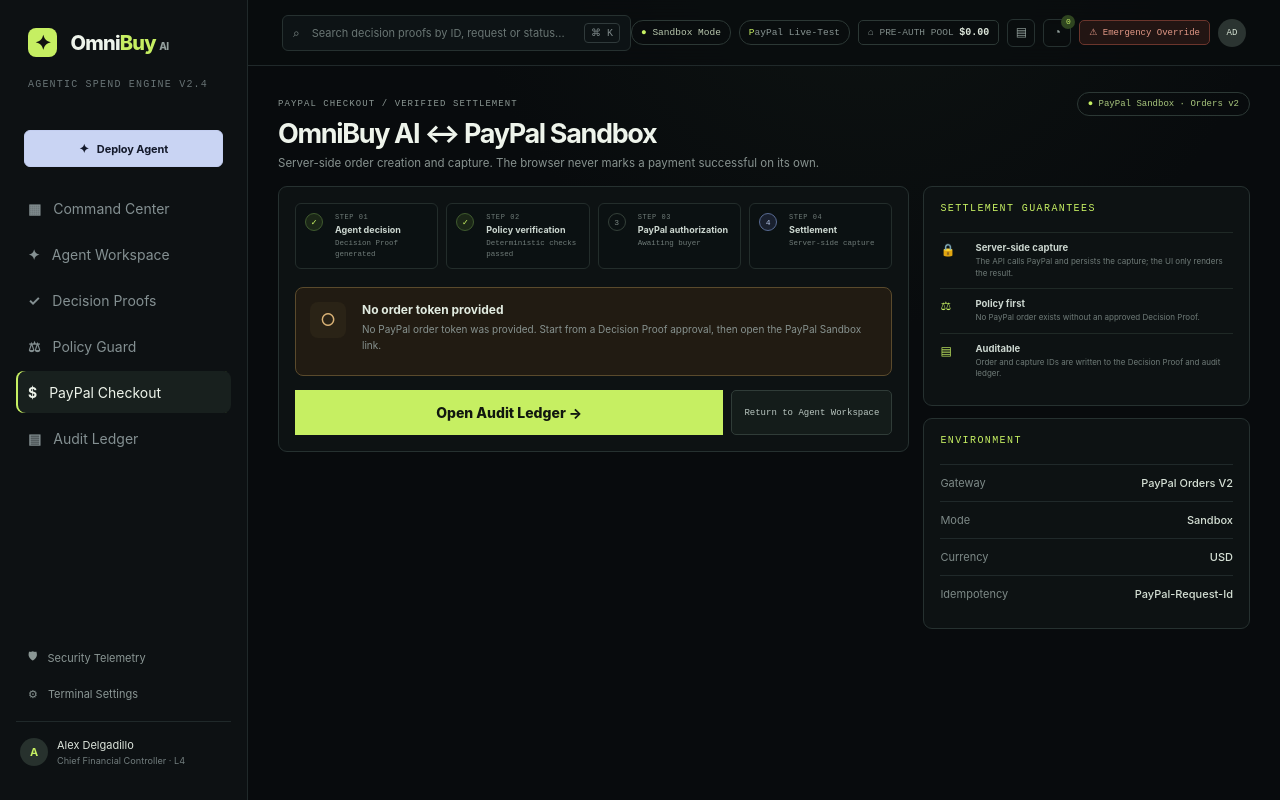
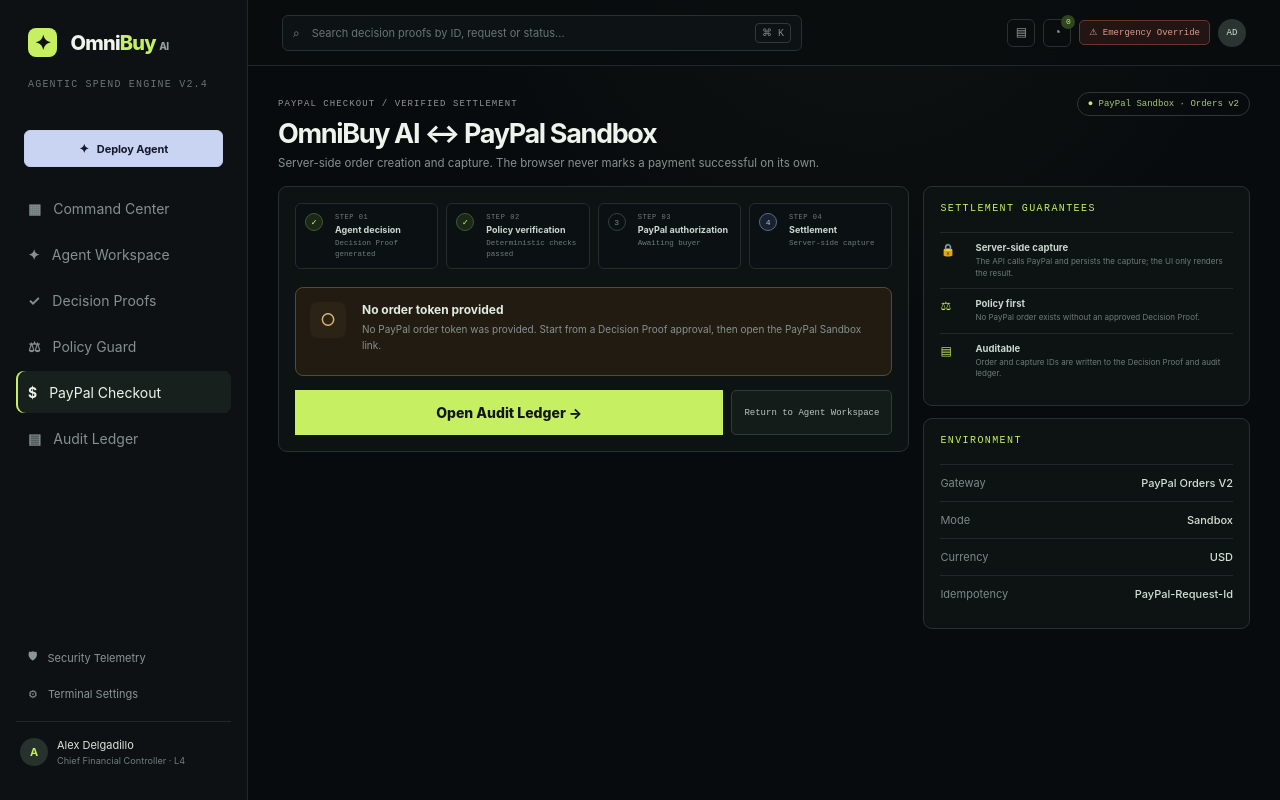
Before and after one commit to alexdelgadillosan/omnibuy-ai, a Next.js app in the folder apps/web/: page /checkout in a window 1280 px wide. Built offline with nearby package versions, Linux system fonts and the light colour scheme; no server answers.

Commit message:
Remove Sandbox Mode, Live-Test, and pre-auth pool from top bar

```diff
--- a/apps/web/app/globals.css
+++ b/apps/web/app/globals.css
@@ -167,20 +167,14 @@
 .topbar .search input::placeholder{color:#697573}
 .topbar .search>span{color:#7d8987;font-size:12px}
 .top-actions{display:flex;align-items:center;gap:8px;font:9.5px ui-monospace,monospace;color:#93a09c}
-.mode-pill{border:1px solid #2c3835;border-radius:12px;padding:6px 9px;color:#b9c8ae;white-space:nowrap}
-.mode-pill:first-letter{color:var(--lime)}
-.mode-pill-muted{color:#8a9694}
-.preauth{border:1px solid #2c3835;border-radius:5px;padding:6px 9px;color:#7f8b88;white-space:nowrap}
-.preauth b{color:#dfe9dd;font-size:10px}
 .top-icon{position:relative;display:grid;place-items:center;width:28px;height:28px;border:1px solid #263130;border-radius:6px;color:#93a09c;font-size:12px}
 .top-icon:hover{background:#141c1a;color:#e2ebe1}
 .top-icon i{position:absolute;top:-5px;right:-5px;display:grid;place-items:center;min-width:14px;height:14px;padding:0 3px;border-radius:7px;background:#2f4520;color:var(--lime);font:8px ui-monospace,monospace;font-style:normal}
 .override{border:1px solid #6b352c;border-radius:5px;background:#221513;color:#e39987;padding:6px 9px;font:9px ui-monospace,monospace;white-space:nowrap}
 .override:hover{background:#301a17}
 .avatar{display:grid;place-items:center;width:28px;height:28px;border-radius:50%;background:#2b3431;color:#d8e4d5;font:9px ui-monospace,monospace}
-@media(max-width:1180px){.preauth,.mode-pill-muted{display:none}}
 @media(max-width:900px){.override{display:none}.topbar .search{max-width:none}}
-@media(max-width:760px){.mode-pill{display:none}.top-actions{gap:5px}}
+@media(max-width:760px){.top-actions{gap:5px}}
 
 /* Command Center — Stitch-aligned dashboard */
 .cc-hero{max-width:none;margin:0 0 16px;text-align:left}
--- a/apps/web/components/TopBar.tsx
+++ b/apps/web/components/TopBar.tsx
@@ -10,7 +10,6 @@ export default function TopBar() {
   const router = useRouter();
   const searchRef = useRef<HTMLInputElement>(null);
   const [query, setQuery] = useState("");
-  const [authorized, setAuthorized] = useState(0);
   const [pending, setPending] = useState(0);
 
   useEffect(() => {
@@ -28,8 +27,6 @@ export default function TopBar() {
     fetch(`${API}/api/decision-proofs`)
       .then((response) => (response.ok ? response.json() : []))
       .then((items: any[]) => {
-        const open = items.filter((item) => ["approved", "checkout_pending"].includes(item.status));
-        setAuthorized(open.reduce((total, item) => total + Number(item.optimization?.total || 0), 0));
         setPending(items.filter((item) => item.status === "awaiting_approval").length);
       })
       .catch(() => undefined);
@@ -55,11 +52,6 @@ export default function TopBar() {
         <kbd>⌘ K</kbd>
       </form>
       <div className="top-actions">
-        <span className="mode-pill">● Sandbox Mode</span>
-        <span className="mode-pill mode-pill-muted">PayPal Live-Test</span>
-        <span className="preauth" title="Approved decisions awaiting capture">
-          ⌂ PRE-AUTH POOL <b>${authorized.toFixed(2)}</b>
-        </span>
         <Link className="top-icon" href="/audit-ledger" title="Security telemetry">▤</Link>
         <Link className="top-icon" href="/decision-proofs" title={`${pending} decisions awaiting approval`}>◔<i>{pending}</i></Link>
         <Link className="override" href="/policy-guard" title="Emergency override lives in Policy Guard">⚠ Emergency Override</Link>
```
